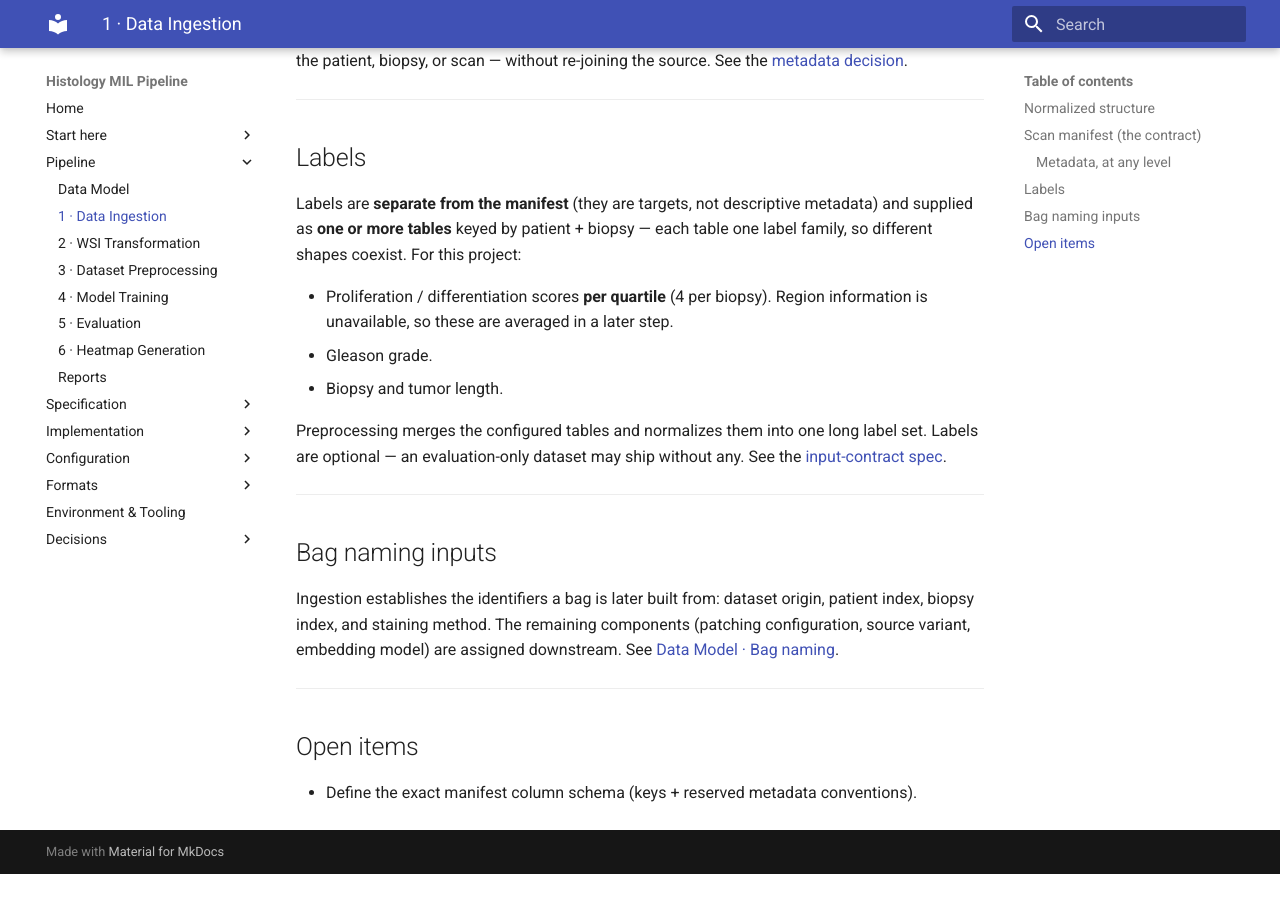
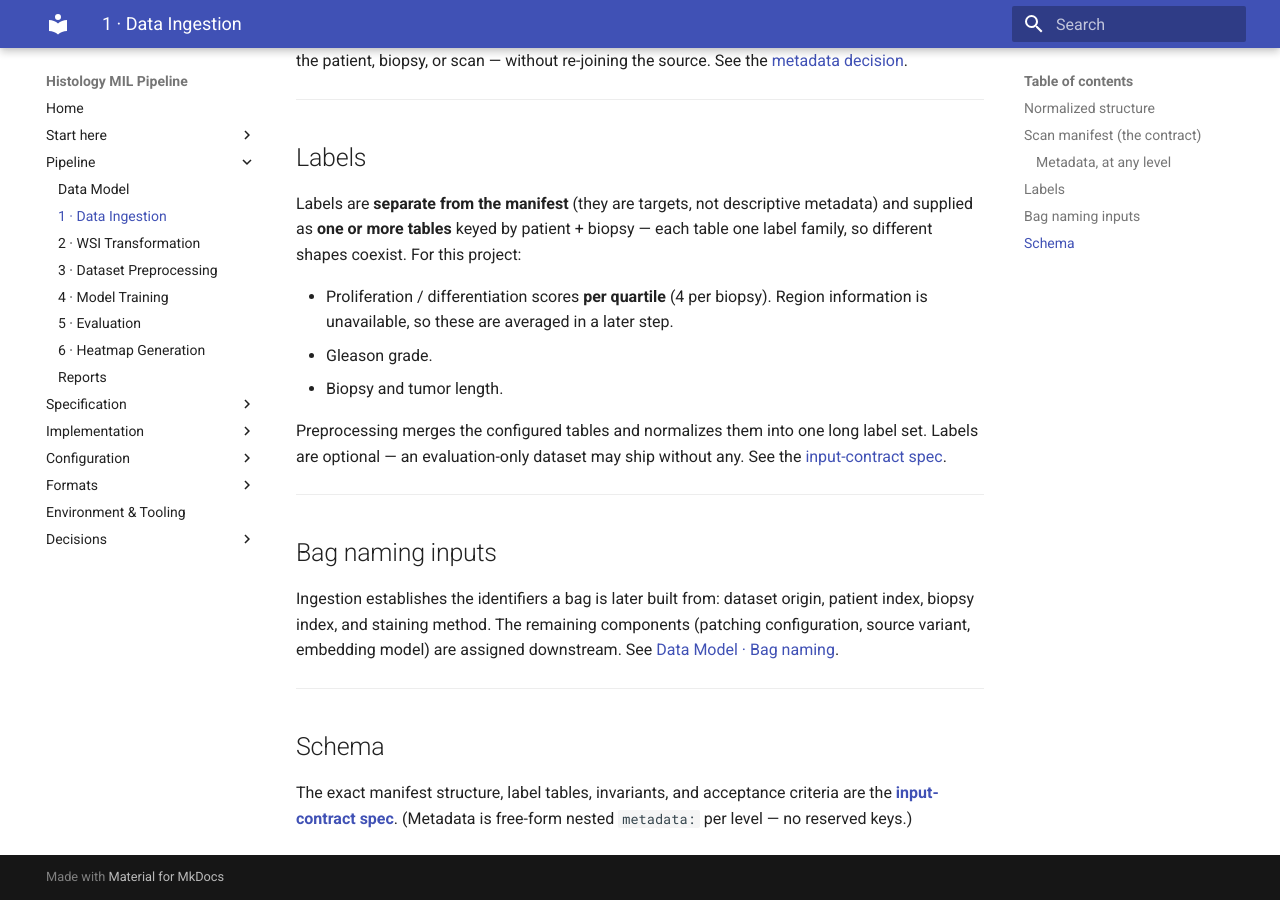
Before and after one commit to TheodorLindberg/SPRINTER_CLAM_DESIGN, an MkDocs documentation site: the page built from docs/design/03-data-ingestion.md, in a window 1280 px wide and 900 px high, scrolled down 1465 px. Built offline with MkDocs 1.6.1 and Material for MkDocs 9.7.7, drawn with Linux system fonts in a browser that asks for light colours; before the commit the page ends 2339 px from its top, so only the background shows below that.

Commit message:
Close resolved ingestion open item
Manifest schema is now fully defined in the input-contract spec;
replace the stale "define manifest column schema" open item with a
pointer to it.

Co-Authored-By: Claude Opus 4.8 <noreply@anthropic.com>

```diff
--- a/docs/design/03-data-ingestion.md
+++ b/docs/design/03-data-ingestion.md
@@ -69,6 +69,6 @@ Ingestion establishes the identifiers a bag is later built from: dataset origin,
 
 ---
 
-## Open items
+## Schema
 
-- Define the exact manifest column schema (keys + reserved metadata conventions).
+The exact manifest structure, label tables, invariants, and acceptance criteria are the **[input-contract spec](../spec/data-ingestion.md)**. (Metadata is free-form nested `metadata:` per level — no reserved keys.)
```
